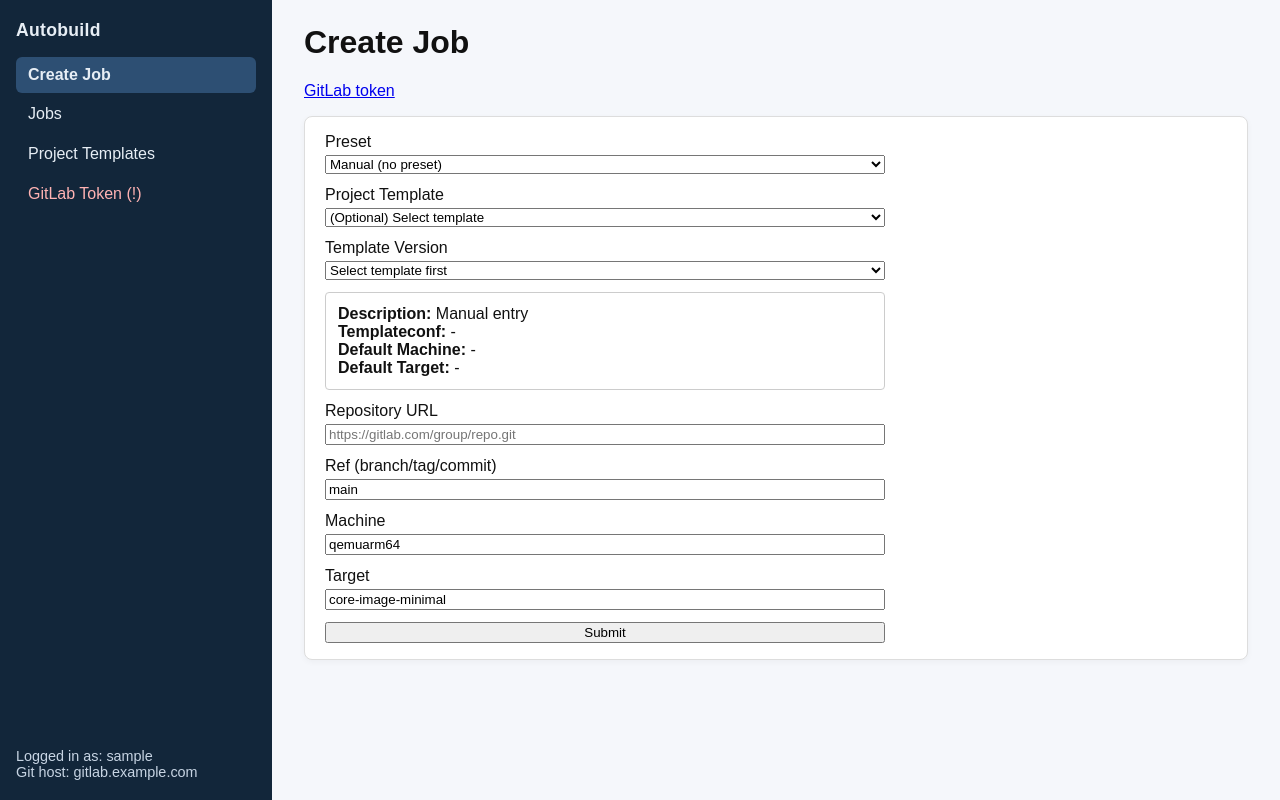
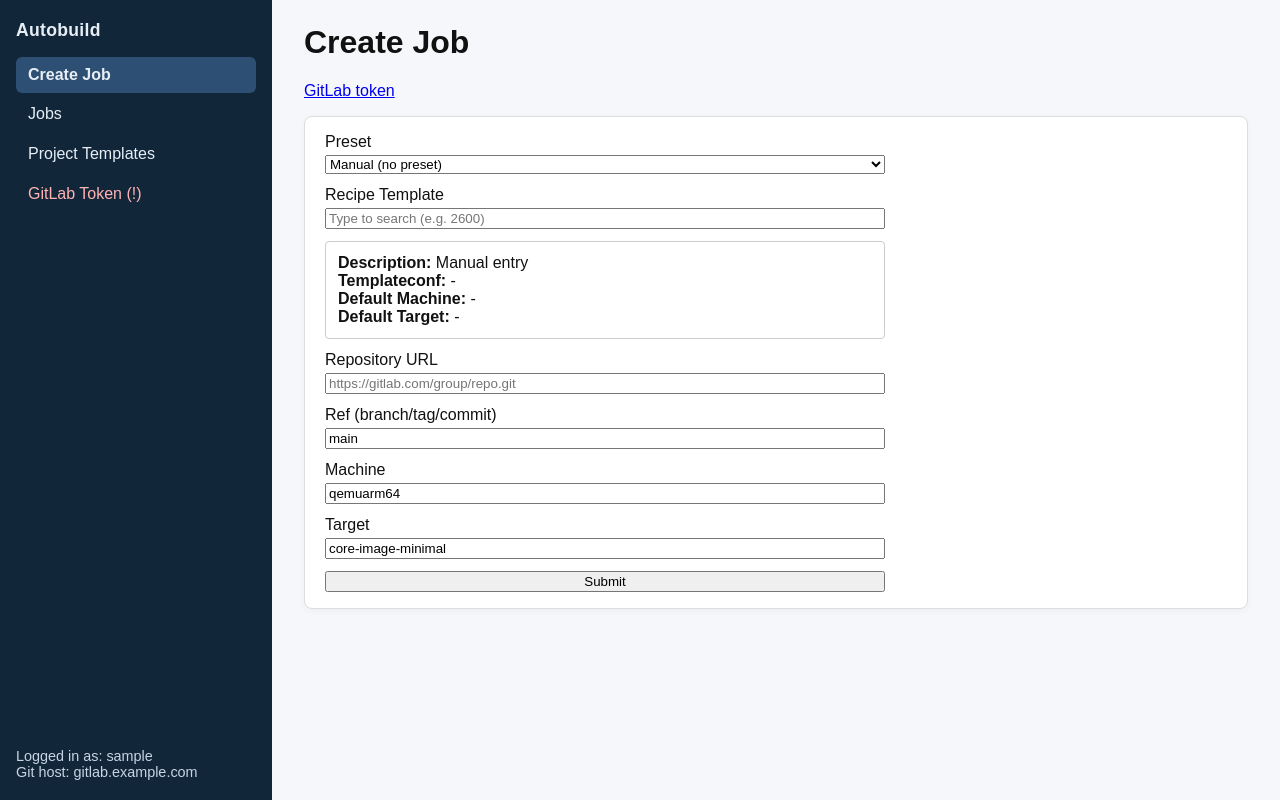
Before and after one commit to hanhanlee/autobuild_onetree, a FastAPI app: page /new in a window 1280 px wide. Run offline with FastAPI, Linux system fonts and the light colour scheme; the visitor is signed in with stand-in values (Sample User, id 1); data that the repository does not hold is empty; parts of the project's set-up code (start-up, migrations or seed data) failed here and were passed over.

Commit message:
refactor(jobs): make Create Job recipe-driven
  - Switch Create Job to use recipe YAML from presets_root
  - Remove dependency on DB project templates and template versions
  - Support searchable recipe selection via server-rendered datalist
  - Snapshot raw recipe YAML into job spec for reproducibility
  - Move job creation routes into jobs router and clean main.py wiring

```diff
--- a/app/main.py
+++ b/app/main.py
@@ -15,6 +15,7 @@ from .routes import presets as presets_routes
 from .routes import projects as projects_routes
 from .routes import token as token_routes
 from .routes import recipes as recipes_routes
+from .routes import jobs as jobs_routes
 from .web import render_page
 
 
@@ -25,6 +26,7 @@ app.include_router(presets_routes.router)
 app.include_router(projects_routes.router)
 app.include_router(token_routes.router)
 app.include_router(recipes_routes.router)
+app.include_router(jobs_routes.router)
 
 db.ensure_db()
 projects.ensure_migrations()
@@ -196,110 +198,6 @@ async def settings_post(request: Request, token: str = Form(...)):
     return render_page(request, "settings.html", current_page="settings", status_code=200, **context)
 
 
-@app.get("/new", response_class=HTMLResponse)
-async def new_job_page(request: Request):
-    redirect = require_login(request)
-    if redirect:
-        return redirect
-    return render_page(request, "new_job.html", current_page="new")
-
-
-@app.get("/jobs", response_class=HTMLResponse)
-async def jobs_page(request: Request):
-    redirect = require_login(request)
-    if redirect:
-        return redirect
-    recent = db.list_recent_jobs(limit=50)
-    return render_page(request, "jobs.html", current_page="jobs", jobs=recent)
-
-
-@app.post("/new")
-async def create_job(
-    request: Request,
-    background_tasks: BackgroundTasks,
-    repo_url: str = Form(...),
-    ref: str = Form(...),
-    machine: str = Form(""),
-    target: str = Form(""),
-    preset: str = Form("__manual__"),
-    project_template_id: str = Form(""),
-    project_template_version: str = Form(""),
-):
-    redirect = require_login(request)
-    if redirect:
-        return redirect
-    username = get_current_user(request)
-    preset_name = preset or "__manual__"
-    resolved_preset = None
-    effective_machine = machine
-    effective_target = target
-    if preset_name != "__manual__":
-        preset_map = load_presets_for_user(username)
-        if preset_name not in preset_map:
-            raise HTTPException(status_code=400, detail=f"Preset '{preset_name}' not found")
-        resolved_preset = preset_map[preset_name]
-        if not effective_machine and resolved_preset.default_machine:
-            effective_machine = resolved_preset.default_machine
-        if not effective_target:
-            effective_target = resolved_preset.default_bitbake_target
-    if not effective_machine:
-        raise HTTPException(status_code=400, detail="machine is required (either fill it or use a preset with default_machine)")
-    if not effective_target:
-        raise HTTPException(status_code=400, detail="target is required (either fill it or use a preset with default_bitbake_target)")
-    project_snapshot = None
-    template_id_val = int(project_template_id) if str(project_template_id).strip().isdigit() else None
-    template_version_val = int(project_template_version) if str(project_template_version).strip().isdigit() else None
-    if template_id_val:
-        tmpl = projects.get_template(template_id_val)
-        if not tmpl:
-            raise HTTPException(status_code=404, detail="project template not found")
-        if not projects.can_read_template(username, tmpl):
-            raise HTTPException(status_code=403, detail="forbidden for this template")
-        if not template_version_val:
-            raise HTTPException(status_code=400, detail="template version is required")
-        ver = projects.get_version(template_id_val, template_version_val)
-        if not ver:
-            raise HTTPException(status_code=404, detail="template version not found")
-        project_snapshot = {
-            "template_id": tmpl["id"],
-            "template_name": tmpl["name"],
-            "version": ver["version"],
-            "clone_script": ver["clone_script"],
-            "build_script": ver["build_script"],
-            "notes": ver.get("notes"),
-        }
-    created_at = jobs.now_iso()
-    job_id = jobs.create_job(username, repo_url, ref, effective_machine, effective_target, created_at=created_at)
-    spec = {
-        "schema_version": 1,
-        "job_id": job_id,
-        "created_by": username,
-        "created_at": created_at,
-        "preset_name": preset_name,
-        "overrides": {
-            "repo_url": repo_url,
-            "ref": ref,
-            "machine": machine,
-            "target": target,
-        },
-        "effective": {
-            "repo_url": repo_url,
-            "ref": ref,
-            "machine": effective_machine,
-            "target": effective_target,
-        },
-        "resolved_preset": resolved_preset.dict() if resolved_preset else None,
-    }
-    if project_snapshot:
-        spec["effective"]["project"] = project_snapshot
-        spec["project"] = project_snapshot  # backward compatibility
-        spec["overrides"]["project_template_id"] = template_id_val
-        spec["overrides"]["project_template_version"] = template_version_val
-    jobs.write_job_spec(job_id, spec)
-    background_tasks.add_task(jobs.start_job_runner, job_id, username, repo_url, ref, effective_machine, effective_target)
-    return RedirectResponse(url=f"/jobs/{job_id}", status_code=303)
-
-
 @app.get("/jobs/{job_id}", response_class=HTMLResponse)
 async def job_detail(request: Request, job_id: int):
     redirect = require_login(request)
--- /dev/null
+++ b/app/routes/jobs.py
@@ -0,0 +1,222 @@
+from typing import Optional
+
+from fastapi import APIRouter, BackgroundTasks, Form, Request
+from fastapi.responses import HTMLResponse, RedirectResponse
+
+from .. import jobs, db
+from ..auth import username_auth
+from ..config import get_presets_root
+from ..presets import load_presets_for_user
+from ..recipes_catalog import list_recipes, load_recipe_yaml, recipe_path_from_id
+from ..web import render_page
+
+router = APIRouter()
+
+
+def _current_user(request: Request) -> Optional[str]:
+    return request.session.get("user")
+
+
+def _require_login(request: Request) -> Optional[RedirectResponse]:
+    if not _current_user(request):
+        return RedirectResponse(url="/login", status_code=303)
+    return None
+
+
+@router.get("/new", response_class=HTMLResponse)
+async def new_job_page(request: Request):
+    redirect = _require_login(request)
+    if redirect:
+        return redirect
+    user = _current_user(request)
+    recipes = list_recipes(get_presets_root())
+    return render_page(request, "new_job.html", current_page="new", recipes=recipes, status_code=200, user=user, token_ok=None)
+
+
+@router.get("/jobs", response_class=HTMLResponse)
+async def jobs_page(request: Request):
+    redirect = _require_login(request)
+    if redirect:
+        return redirect
+    user = _current_user(request)
+    recent = db.list_recent_jobs(limit=50)
+    return render_page(request, "jobs.html", current_page="jobs", jobs=recent, status_code=200, user=user, token_ok=None)
+
+
+@router.post("/new")
+async def create_job(
+    request: Request,
+    background_tasks: BackgroundTasks,
+    repo_url: str = Form(...),
+    ref: str = Form(...),
+    machine: str = Form(""),
+    target: str = Form(""),
+    preset: str = Form("__manual__"),
+    recipe_id: str = Form(""),
+):
+    redirect = _require_login(request)
+    if redirect:
+        return redirect
+    user = _current_user(request)
+    if not username_auth(user):
+        return render_page(request, "new_job.html", current_page="new", status_code=403, error="Unauthorized user", recipes=list_recipes(get_presets_root()), user=user, token_ok=None)
+    presets_root = get_presets_root()
+    recipes = list_recipes(presets_root)
+    preset_name = preset or "__manual__"
+    resolved_preset = None
+    recipe_id_val = str(recipe_id).strip()
+    effective_machine = machine.strip()
+    effective_target = target.strip()
+    if preset_name != "__manual__":
+        preset_map = load_presets_for_user(user)
+        if preset_name not in preset_map:
+            return render_page(
+                request,
+                "new_job.html",
+                current_page="new",
+                status_code=400,
+                error=f"Preset '{preset_name}' not found",
+                recipes=recipes,
+                user=user,
+                token_ok=None,
+                repo_url=repo_url,
+                ref=ref,
+                machine=machine,
+                target=target,
+                preset=preset_name,
+                recipe_id=recipe_id,
+            )
+        resolved_preset = preset_map[preset_name]
+        if not effective_machine and resolved_preset.default_machine:
+            effective_machine = resolved_preset.default_machine
+        if not effective_target:
+            effective_target = resolved_preset.default_bitbake_target
+    # machine/target required only when no recipe provided
+    if not recipe_id_val:
+        if not effective_machine:
+            return render_page(
+                request,
+                "new_job.html",
+                current_page="new",
+                status_code=400,
+                error="machine is required (either fill it or use a preset with default_machine)",
+                recipes=recipes,
+                user=user,
+                token_ok=None,
+                repo_url=repo_url,
+                ref=ref,
+                machine=machine,
+                target=target,
+                preset=preset_name,
+                recipe_id=recipe_id,
+            )
+        if not effective_target:
+            return render_page(
+                request,
+                "new_job.html",
+                current_page="new",
+                status_code=400,
+                error="target is required (either fill it or use a preset with default_bitbake_target)",
+                recipes=recipes,
+                user=user,
+                token_ok=None,
+                repo_url=repo_url,
+                ref=ref,
+                machine=machine,
+                target=target,
+                preset=preset_name,
+                recipe_id=recipe_id,
+            )
+    recipe_snapshot = None
+    if recipe_id_val:
+        try:
+            path = recipe_path_from_id(presets_root, recipe_id_val)
+        except ValueError:
+            return render_page(
+                request,
+                "new_job.html",
+                current_page="new",
+                status_code=400,
+                error="Invalid recipe id",
+                recipes=recipes,
+                user=user,
+                token_ok=None,
+                repo_url=repo_url,
+                ref=ref,
+                machine=machine,
+                target=target,
+                preset=preset_name,
+                recipe_id=recipe_id_val,
+            )
+        if not path.exists():
+            return render_page(
+                request,
+                "new_job.html",
+                current_page="new",
+                status_code=400,
+                error="Recipe not found",
+                recipes=recipes,
+                user=user,
+                token_ok=None,
+                repo_url=repo_url,
+                ref=ref,
+                machine=machine,
+                target=target,
+                preset=preset_name,
+                recipe_id=recipe_id_val,
+            )
+        try:
+            recipe_yaml = load_recipe_yaml(presets_root, recipe_id_val)
+        except Exception:
+            return render_page(
+                request,
+                "new_job.html",
+                current_page="new",
+                status_code=400,
+                error="Failed to load recipe",
+                recipes=recipes,
+                user=user,
+                token_ok=None,
+                repo_url=repo_url,
+                ref=ref,
+                machine=machine,
+                target=target,
+                preset=preset_name,
+                recipe_id=recipe_id_val,
+            )
+        recipe_snapshot = {
+            "id": recipe_id_val,
+            "yaml": recipe_yaml,
+        }
+    created_at = jobs.now_iso()
+    job_id = jobs.create_job(user, repo_url, ref, effective_machine, effective_target, created_at=created_at)
+    effective_block = {
+        "repo_url": repo_url,
+        "ref": ref,
+        "machine": effective_machine,
+        "target": effective_target,
+    }
+    if recipe_snapshot:
+        effective_block["recipe"] = recipe_snapshot
+
+    spec = {
+        "schema_version": 1,
+        "job_id": job_id,
+        "created_by": user,
+        "created_at": created_at,
+        "preset_name": preset_name,
+        "overrides": {
+            "repo_url": repo_url,
+            "ref": ref,
+            "machine": machine,
+            "target": target,
+            "recipe_id": recipe_id_val,
+        },
+        "effective": effective_block,
+        "resolved_preset": resolved_preset.dict() if resolved_preset else None,
+    }
+    if recipe_snapshot:
+        spec["recipe"] = recipe_snapshot
+    jobs.write_job_spec(job_id, spec)
+    background_tasks.add_task(jobs.start_job_runner, job_id, user, repo_url, ref, effective_machine, effective_target)
+    return RedirectResponse(url=f"/jobs/{job_id}", status_code=303)
--- a/templates/new_job.html
+++ b/templates/new_job.html
@@ -2,6 +2,7 @@
 {% block title %}New Job{% endblock %}
 {% block content %}
 <h1>Create Job</h1>
+{% if error %}<p class="error">{{ error }}</p>{% endif %}
 <p><a href="/settings">GitLab token</a></p>
 <div class="card">
     <form method="post" action="/new" style="display:grid;grid-template-columns:1fr;gap:0.75rem;max-width:560px;">
@@ -10,15 +11,13 @@
                 <option value="__manual__">Manual (no preset)</option>
             </select>
         </label>
-        <label>Project Template
-            <select id="project-select" name="project_template_id">
-                <option value="">(Optional) Select template</option>
-            </select>
-        </label>
-        <label>Template Version
-            <select id="project-version-select" name="project_template_version">
-                <option value="">Select template first</option>
-            </select>
+        <label>Recipe Template
+            <input list="recipe-options" id="recipe-select" name="recipe_id" value="{{ recipe_id or '' }}" placeholder="Type to search (e.g. 2600)">
+            <datalist id="recipe-options">
+                {% for r in recipes or [] %}
+                    <option value="{{ r.id }}" label="{{ r.display_name }}"></option>
+                {% endfor %}
+            </datalist>
         </label>
         <div id="preset-summary" style="border: 1px solid #ccc; padding: 0.75rem; border-radius: 4px;">
             <div><strong>Description:</strong> <span id="summary-description">Select a preset</span></div>
@@ -121,72 +120,7 @@
             loadPresets().then(handlePrefillOnFirstLoad);
 
             // Project templates
-            const projectSelect = document.getElementById("project-select");
-            const versionSelect = document.getElementById("project-version-select");
-            let projectState = [];
-
-            async function loadProjects() {
-                try {
-                    const res = await fetch("/api/projects?visibility=all");
-                    if (!res.ok) {
-                        return;
-                    }
-                    projectState = await res.json();
-                } catch (e) {
-                    projectState = [];
-                }
-                projectSelect.innerHTML = '<option value="">(Optional) Select template</option>';
-                projectState.forEach(t => {
-                    const opt = document.createElement("option");
-                    opt.value = t.id;
-                    opt.textContent = `${t.name} (${t.visibility})`;
-                    projectSelect.appendChild(opt);
-                });
-                versionSelect.innerHTML = '<option value="">Select template first</option>';
-            }
-
-            async function loadVersions(templateId) {
-                versionSelect.innerHTML = '<option value="">Loading...</option>';
-                versionSelect.disabled = true;
-                if (!templateId) {
-                    versionSelect.innerHTML = '<option value="">Select template first</option>';
-                    return;
-                }
-                try {
-                    const res = await fetch(`/api/projects/${templateId}`);
-                    if (!res.ok) {
-                        versionSelect.innerHTML = '<option value="">Failed to load</option>';
-                        versionSelect.disabled = true;
-                        return;
-                    }
-                    const data = await res.json();
-                    versionSelect.innerHTML = '';
-                    const versions = Array.isArray(data.versions) ? data.versions.slice() : [];
-                    versions.sort((a, b) => (b.version || 0) - (a.version || 0));
-                    if (versions.length === 0) {
-                        versionSelect.innerHTML = '<option value="">No versions</option>';
-                        versionSelect.disabled = true;
-                        return;
-                    }
-                    versions.forEach(v => {
-                        const opt = document.createElement("option");
-                        opt.value = v.version;
-                        opt.textContent = `v${v.version}${v.notes ? ' - ' + v.notes : ''}`;
-                        versionSelect.appendChild(opt);
-                    });
-                    versionSelect.selectedIndex = 0;
-                    versionSelect.disabled = false;
-                } catch (e) {
-                    versionSelect.innerHTML = '<option value="">Failed to load</option>';
-                    versionSelect.disabled = true;
-                }
-            }
-
-            projectSelect.addEventListener("change", () => {
-                loadVersions(projectSelect.value);
-            });
-
-            loadProjects();
+            // recipes are rendered server-side in datalist; no extra JS needed
 
             const form = document.querySelector("form[action='/new']");
             form.addEventListener("submit", function(e) {
--- a/templates/recipes_new.html
+++ b/templates/recipes_new.html
@@ -26,6 +26,7 @@
         <label>Build Lines
             <textarea name="build_lines" rows="4" placeholder="bitbake core-image-minimal">{{ build_lines or '' }}</textarea>
         </label>
+        <p class="status">Note: Existing recipe with same platform/project will be overwritten.</p>
         <button type="submit">Generate Recipe</button>
     </form>
 </div>
```
Also changed, not shown: app/recipes_catalog.py (added, +46 -0 lines).
